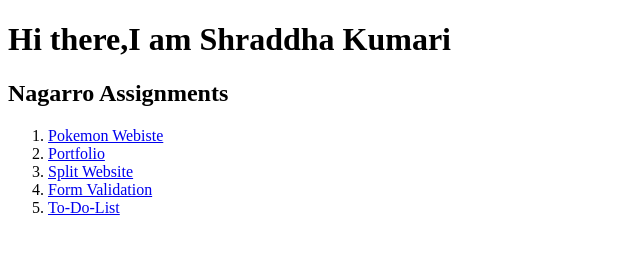
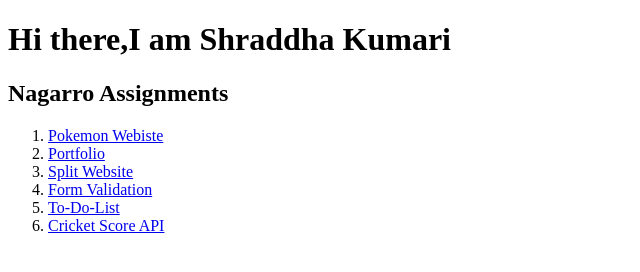
Before and after one commit to shra14600/Assignment, a plain HTML site: page index.html in a window 1280 px wide. Shown: the whole page, without its empty margins (0-640 px from the left). Drawn offline with Linux system fonts and the light colour scheme.

Commit message:
Update index.html

```diff
--- a/index.html
+++ b/index.html
@@ -25,6 +25,9 @@
         <li>
             <a href="./to-do-list/index.html">To-Do-List</a>
         </li>
+        <li>
+            <a href="./Cricket API/index.html">Cricket Score API</a>
+        </li>
     </ol>
 </body>
 </html>
```
